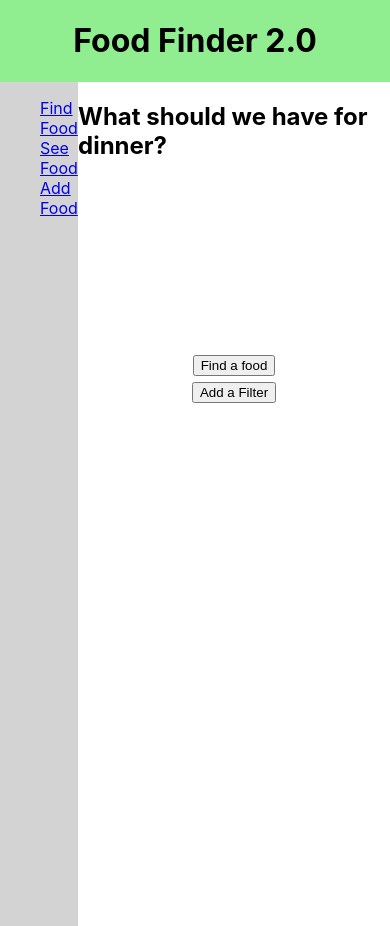
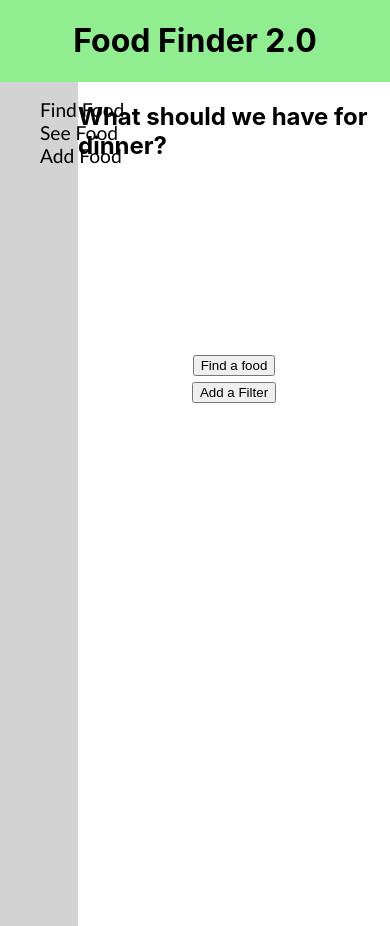
Before and after one commit to zshep/foodfinder_2.0, a React (Create React App) app in the folder Frontend/: page / in a window 390 px wide. Built offline with nearby package versions, Linux system fonts and the light colour scheme.

Commit message:
added more styling to make navbar and header more pretty/responsive

```diff
--- a/Frontend/src/components/navbar.js
+++ b/Frontend/src/components/navbar.js
@@ -4,7 +4,13 @@ import { NavLink } from 'react-router-dom';
 
 
 function Navbar() {
+const styles = {
+    active: {
+        backgroundColor: 'white',
 
+    }
+
+}
 
     return (
         <aside>
--- a/Frontend/src/components/style.css
+++ b/Frontend/src/components/style.css
@@ -3,6 +3,8 @@
     display: flex;
     justify-content: center;
     background-color: lightgreen;
+    white-space: nowrap;
+    min-width: 30vw;
 }
 
 
@@ -12,6 +14,8 @@
 /* ------------ styling for main    ------------ */
 main {
     display: flex;
+    width: 100%;
+    margin: auto;
 
 }
 
@@ -20,22 +24,35 @@ main {
 aside {
     display: block;
     width: 20%;
-    flex-direction: column;
+
     align-self: left;
     background-color: lightgrey;
-    white-space: wrap;
+    white-space: nowrap;
     text-decoration: none;
     height: 100vh;
-
-
+    position: relative;
+    float: left;
+    min-width: 20vw;
 }
 
 ul {
     list-style-type: none;
     text-decoration: none;
+    width: 100%;
 
 }
 
+a {
+    display: flex;
+    text-decoration: none;
+    color: black;
+    font-family:'Gill Sans', 'Gill Sans MT', 'Calibri', 'Trebuchet MS', sans-serif;
+    font-weight: 100;
+    font-size: larger;
+    margin: auto;
+
+    margin-right: 20%;
+}
 /* ------------ styling for sections    ------------ */
 .sectionheader {
     display: flex;
```
